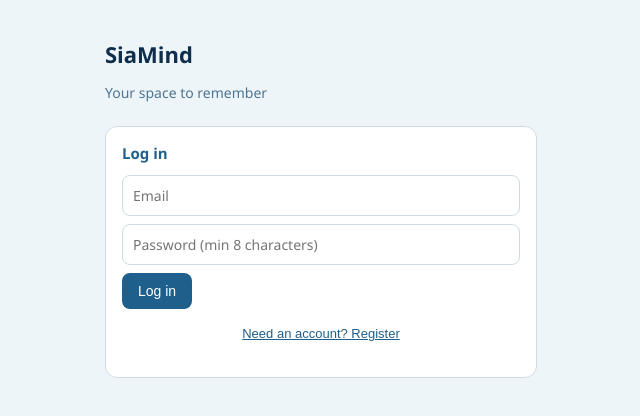
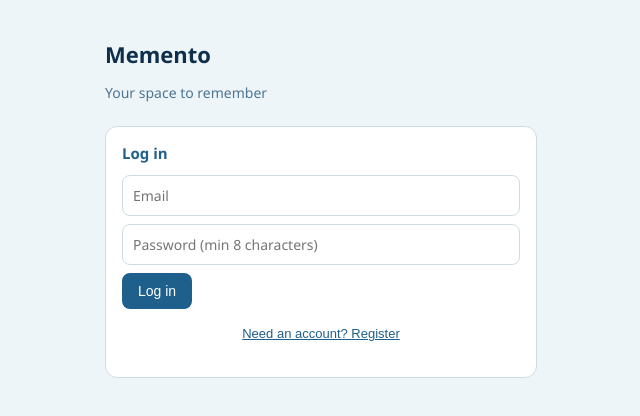
Before and after one commit to siavashniknejad/Memento, a plain HTML site: page index.html in a window 1280 px wide. Shown: the full height of the page, 319-959 px from the left. Drawn offline with Linux system fonts and the light colour scheme.

Commit message:
Add files via upload

```diff
--- a/index.html
+++ b/index.html
@@ -3,7 +3,7 @@
 <head>
 <meta charset="UTF-8">
 <meta name="viewport" content="width=device-width, initial-scale=1.0">
-<title>SiaMind</title>
+<title>Memento</title>
 
 <!-- PWA setup -->
 <link rel="manifest" href="manifest.json">
@@ -276,7 +276,7 @@
   <!-- AUTH SCREEN (shown when logged out)                           -->
   <!-- ============================================================ -->
   <div id="authScreen">
-    <h1>SiaMind</h1>
+    <h1>Memento</h1>
     <p class="subtitle">Your space to remember</p>
 
     <div class="panel">
@@ -297,7 +297,7 @@
   <div id="appScreen" class="hidden">
     <div class="top-bar">
       <div>
-        <h1>SiaMind</h1>
+        <h1>Memento</h1>
         <p class="subtitle">Your space to remember</p>
       </div>
       <button type="button" class="link" id="logoutBtn">Log out</button>
```
